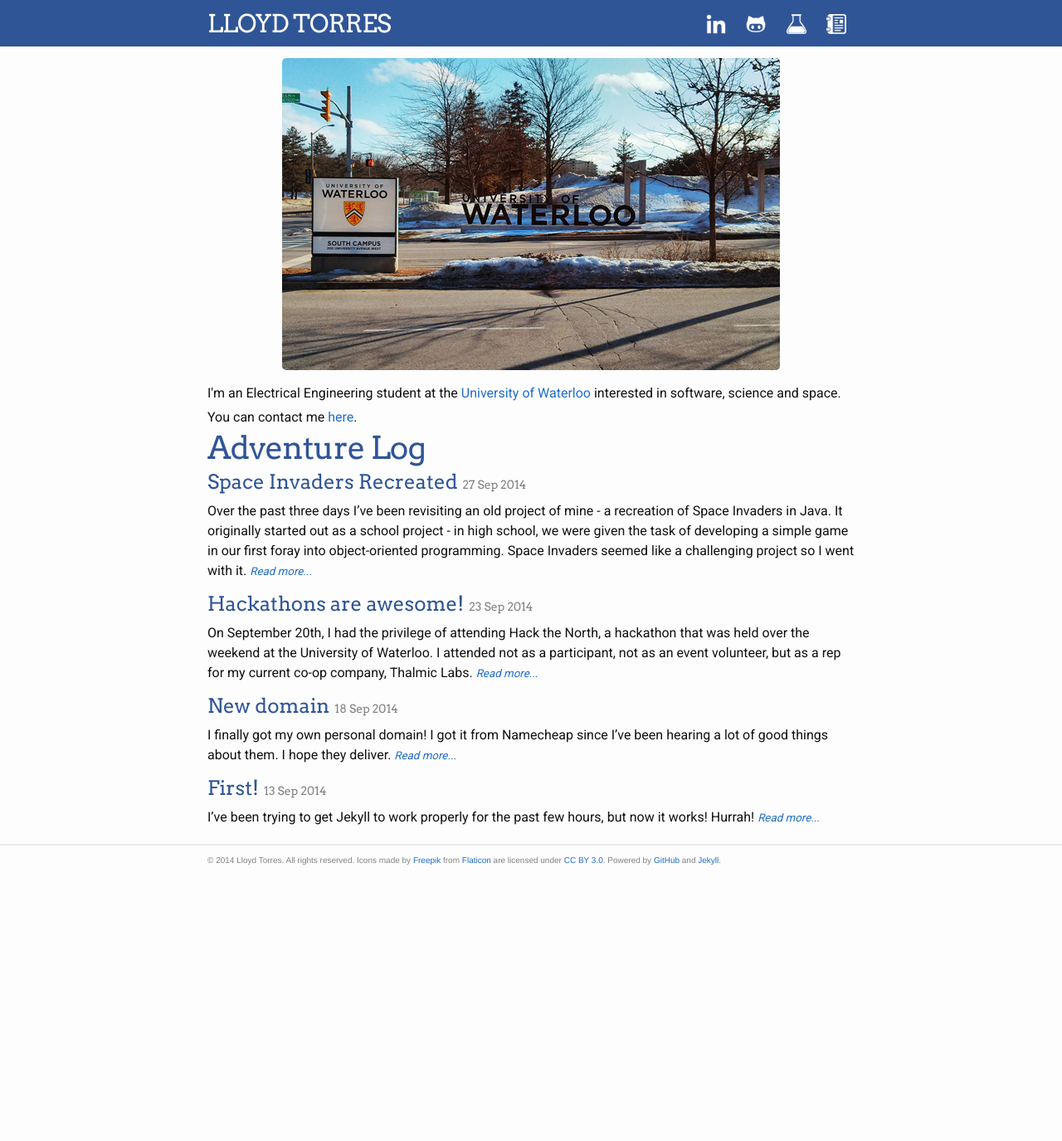
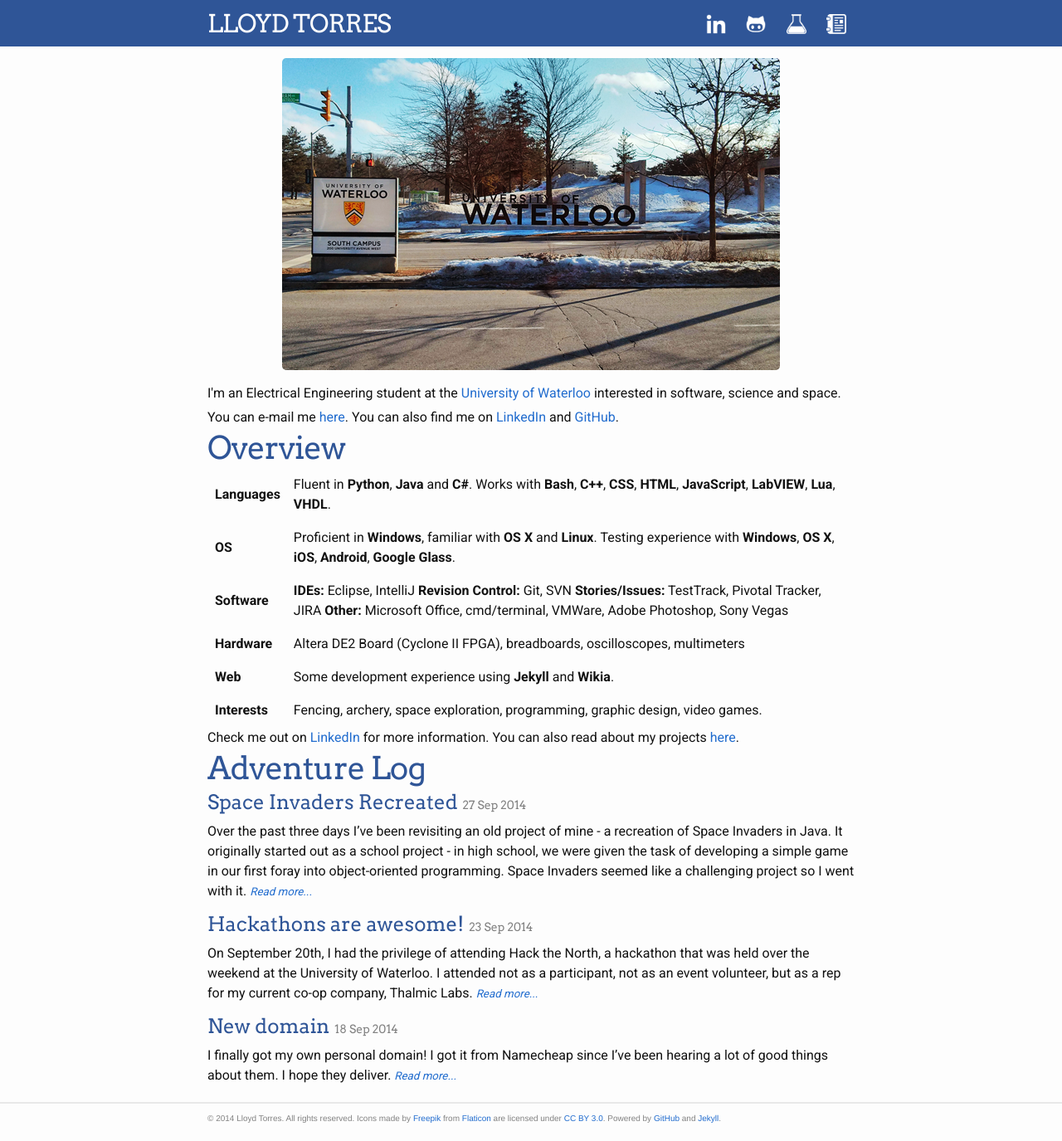
Before and after one commit to lloydtorres/lloydtorres.github.io, a Jekyll site: the page built from index.html, in a window 1280 px wide and 1375 px high. Shown: the whole window at 83% size. Built offline with Jekyll 4.4.1, drawn with Linux system fonts in a browser that asks for light colours; nearby versions of some CDN libraries.

Commit message:
Add overview table to index

```diff
--- a/_sass/_layout.scss
+++ b/_sass/_layout.scss
@@ -182,6 +182,18 @@
 	}
 }
 
+.skill-overview {
+
+	table {
+		width: 100%;
+	}
+
+	th, td {
+		padding: 7px;
+	}
+
+}
+
 .page-heading {
 	font-family: 'Arvo', serif;
     font-size: 24px;
@@ -237,7 +249,7 @@
     line-height: 1;
 
 	a:link {
-    color: $mignonic-blue;
+		color: $mignonic-blue;
 	}
 }
 
--- a/index.html
+++ b/index.html
@@ -6,13 +6,50 @@
 
 	<img title="University of Waterloo" alt="University of Waterloo" src="/images/uwaterloo_header.png"/>
 
-	<p class="text">I'm an Electrical Engineering student at the <a href="http://uwaterloo.ca/">University of Waterloo</a> interested in software, science and space.</p>
-	<p class="text">You can contact me <a href="mailto:contact.lloyd.torres@gmail.com">here</a>.
-	<br />
+	<p class="text">I'm an Electrical Engineering student at the <a href="http://uwaterloo.ca/">University of Waterloo</a>
+	interested in software, science and space.</p>
+	<p class="text">You can e-mail me <a href="mailto:contact.lloyd.torres@gmail.com">here</a>. You can also find me on <a href="https://www.linkedin.com/in/lartorres">LinkedIn</a>
+	and <a href="https://github.com/lloydtorres">GitHub</a>.</p>
+
+	<h1 class="post-title"><a href="https://www.linkedin.com/in/lartorres">Overview</a></h1>
+
+	<table class="skill-overview">
+		<tr>
+			<td><b>Languages</b></td>
+			<td>Fluent in <b>Python</b>, <b>Java</b> and <b>C#</b>. Works with <b>Bash</b>, <b>C++</b>, <b>CSS</b>, <b>HTML</b>,
+			<b>JavaScript</b>, <b>LabVIEW</b>, <b>Lua</b>, <b>VHDL</b>.</td>
+		</tr>
+		<tr>
+			<td><b>OS</b></td>
+			<td>Proficient in <b>Windows</b>, familiar with <b>OS X</b> and <b>Linux</b>. Testing experience with <b>Windows</b>,
+			<b>OS X</b>, <b>iOS</b>, <b>Android</b>, <b>Google Glass</b>.</td>
+		</tr>
+		<tr>
+			<td><b>Software</b></td>
+			<td><b>IDEs:</b> Eclipse, IntelliJ <b>Revision Control:</b> Git, SVN <b>Stories/Issues:</b> TestTrack, Pivotal Tracker,
+			JIRA <b>Other:</b> Microsoft Office, cmd/terminal, VMWare, Adobe Photoshop, Sony Vegas</td>
+		</tr>
+		<tr>
+			<td><b>Hardware</b></td>
+			<td>Altera DE2 Board (Cyclone II FPGA), breadboards, oscilloscopes, multimeters</td>
+		</tr>
+		<tr>
+			<td><b>Web</b></td>
+			<td>Some development experience using <b>Jekyll</b> and <b>Wikia</b>.</td>
+		</tr>
+		<tr>
+			<td><b>Interests</b></td>
+			<td>Fencing, archery, space exploration, programming, graphic design, video games.</td>
+		</tr>
+	</table>
+
+	<p class="text">Check me out on <a href="https://www.linkedin.com/in/lartorres">LinkedIn</a> for more information.
+	You can also read about my projects <a href="/projects/">here</a>.</p>
+
 	<h1 class="post-title"><a href="/log/">Adventure Log</a></h1>
 
 	<ul class="post-list">
-    {% for post in site.posts limit:5 %}
+		{% for post in site.posts limit:3 %}
 			<li>
 				<h2>
 					<a class="page-heading" href="{{ post.url | prepend: site.baseurl }}">{{ post.title }}</a> <span class="post-meta">{{ post.date | date_to_string }}</span>
```
Lines whose indentation alone changed are shown as unchanged.
